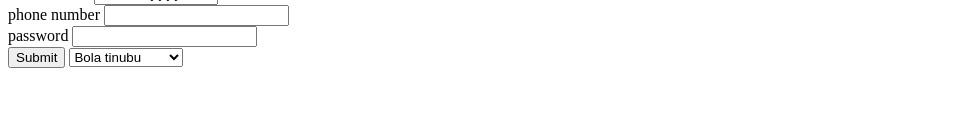
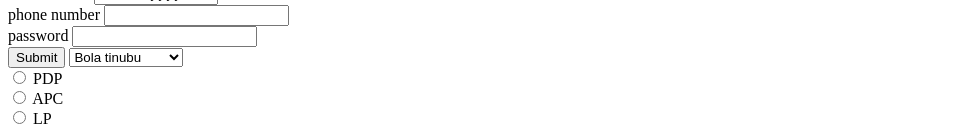
Before and after one commit to latifatomoh/recap, a plain HTML site: page index.html in a window 1280 px wide. Shown: the part 1117-1250 px from the top of the page, without its empty margins (0-971 px from the left). Before the commit the page ends 1193 px from the top, so only its background shows below. Drawn offline with Linux system fonts and the light colour scheme.

Commit message:
html radio bottons added

```diff
--- a/index.html
+++ b/index.html
@@ -112,6 +112,21 @@
                     <option value="">atiku abukarkar</option>
                     <option value="">david etim</option>
                 <select>
+                    <br>
+
+                    <!-- radio bottons -->
+                    <input type="radio">
+                    <label for="">PDP</label>
+                    <br>
+
+                    <input type="radio">
+                    <label for="">APC</label>
+                    <br>
+
+                    <input type="radio">
+                    <label for="">LP</label>
+                    <br>
+
 
 
         </form>
```
